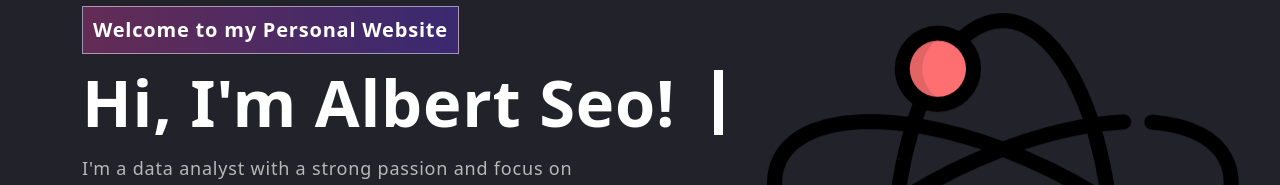
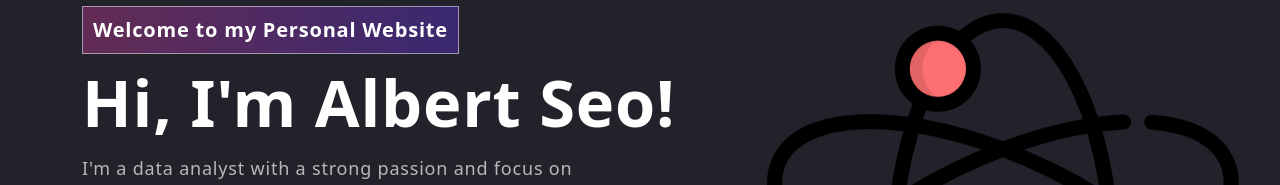
Before and after one commit to albertjseo/personal-portfolio, a React (Create React App) app: page / in a window 1280 px wide. Shown: the part 254-439 px from the top of the page. Built offline with nearby package versions, Linux system fonts and the light colour scheme.

Commit message:
Updating App.css

```diff
--- a/src/App.css
+++ b/src/App.css
@@ -84,16 +84,10 @@ span.navbar-text {
     align-items: center;
 }
 .typewriter h1 {
-  width: auto;
   display: inline-block;
   overflow: hidden;
-  border-right: .15em solid white;
-  letter-spacing: .15em;
   white-space: nowrap;
-  margin: 0;
-  animation:
-    typing 3.5s steps(45, end),
-    blink-caret .75s step-end infinite;
+  animation: typing 3.5s steps(19, end), blink-caret .75s step-end infinite;
 }
 
 @keyframes typing {
```
